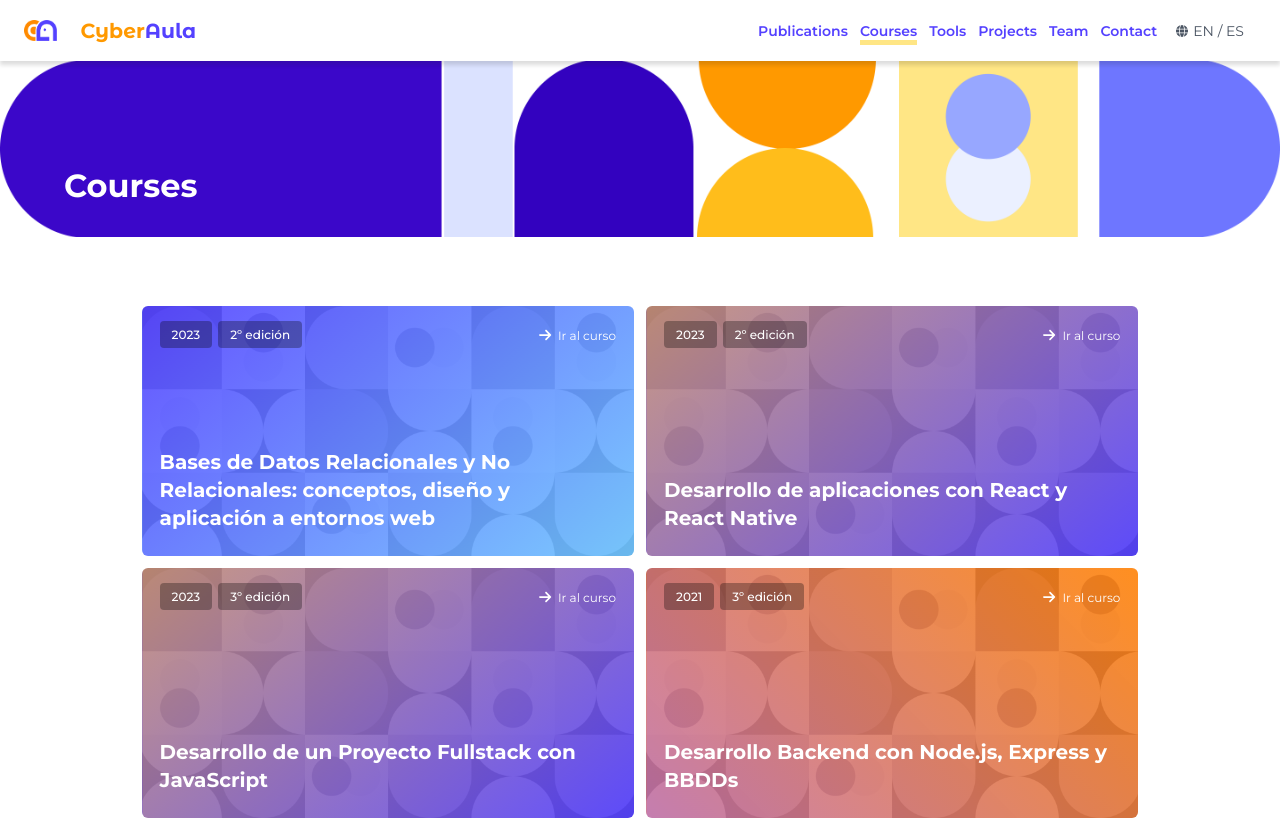
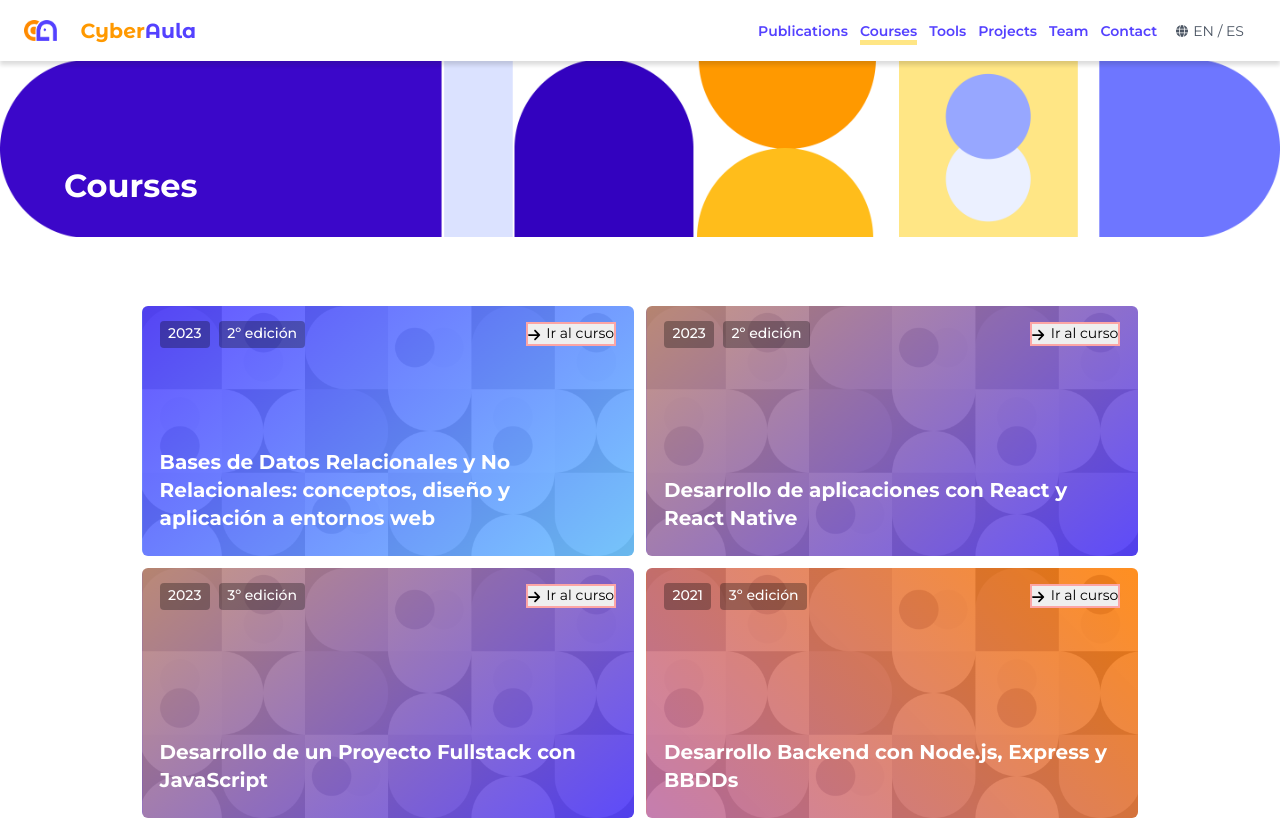
Before and after one commit to CyberAula/cyberaula.github.io, a Next.js app: page /courses in a window 1280 px wide. Shown: the top 820 px of the page. Built offline with nearby package versions, Linux system fonts and the light colour scheme.

Commit message:
Pequeños cambios en nomenclatura de tags courses

```diff
--- a/app/courses/page.js
+++ b/app/courses/page.js
@@ -24,8 +24,6 @@ export default function Courses() {
       </div>
       <main>
         <section className="lg:mx-36 md:mx-14 sm:mx-8 lg:my-12 md:my-8 sm:my-4 xl:mx-44 2xl:mx-60">
-
-
           <div className=" grid gap-4 md:grid-cols-2 sm:grid-cols-1">
             {courses.map(({ date, gradient, edition, title, description, route }) => {
               return (
@@ -36,20 +34,20 @@ export default function Courses() {
                   <div className="course_main transition">
                     <div className="course_content">
                       <div className="card_container_top">
-                        <div className="flex gap-2">
-                        <div className="year_tag">
-                          <div>{date}</div>
+                        <div className="flex gap-3">
+                        <div className="course_tag">
+                          <small>{date}</small>
                         </div>
-                        <div className="year_tag">
-                          <div> {edition}</div>
+                        <div className="course_tag">
+                          <small> {edition}</small>
                         </div>
                         </div>
-                        <div className="course_route">
+                        <button className="course_route">
                         <CreateLink route={route}>
                         <FontAwesomeIcon className="award_icon" icon={faArrowRight} />
-                          <div>Ir al curso</div>
+                          <small>Ir al curso</small>
                         </CreateLink>
-                        </div>
+                        </button>
                       </div>
                       <div className="course_text_block">
                         <div className="course_title">
--- a/app/research/page.js
+++ b/app/research/page.js
@@ -113,7 +113,7 @@ export default function Research() {
                             <h4>{title}</h4>
                           </div>
                           <div className="paper_subtitle">
-                            {author}. {journal}
+                           <p> {author}. {journal}</p>
                           </div>
                         </div>
                       </div>
--- a/app/sass/lib/_mixins.sass
+++ b/app/sass/lib/_mixins.sass
@@ -2,26 +2,26 @@
 //Correcciones: añadir media queries a mixins para ajustar tamaños
 // quizá no sea necesario si los paddings etc están en ems (con rems se quedan igual)
 
-//eliminar estilo por defecto de botón
-@mixin button
-    outline: none
-    border: none
-//tags
+//--------------------
+//TAGS
+//-------------------
+
 @mixin border-tag
     @media (min-width: 150px)
         color: black
         border: 1px solid black
         display: flex
         align-items: center
-        padding: 1px 8px
+        padding: 0.16em 0.33em
         font-weight: 600
         border-radius: 4px
     @media (min-width: 640px)
         border: 1px solid to-black
         // height: 24px
-        padding: 0.4em 0.66em
+        padding: 0.34em 0.66em
         border-radius:4px
         font-weight: 600
+        height: 1.8em
 
 //añadir mas media queries a mixins
 
@@ -42,7 +42,30 @@
         font-size: 1rem
         font-weight: 600
 
-//buttons
+@mixin tag-black-transparent
+    @media (min-width: 150px)
+        background-color: rgb(0, 0, 0,0.3)
+        display: flex
+        align-items: center
+        padding: 0.9rem 1rem
+        font-weight: 500
+        border-radius: 4px
+    @media (min-width: 770px)
+        margin: 0px
+        padding: 0.3rem 0.7rem
+        border-radius:4px
+
+
+//--------------------
+//BUTTONS
+//-------------------
+
+//eliminar estilo por defecto de botón
+@mixin button
+    outline: none
+    border: none
+    background: none
+
 @mixin button-load-more
     @include button
     border-radius: 24px
@@ -50,7 +73,6 @@
     color: $ca-blue-600
     background: $ca-blue-200
     cursor: pointer
-    font-size: 14px
     &:hover
         background: $ca-blue-300
         color: $ca-blue-700
@@ -60,7 +82,10 @@
     @include button
     border: 1px solid white
     border-radius: 24px
-    padding: 0.2rem 1rem 0.6rem 0.8rem
+    padding: 0.3rem 1rem 0.4rem 0.8rem
+    color: white
+    p
+        margin-bottom: 0
 @mixin big-border-button-blue
     border: 1px solid $ca-blue-700
     border-radius: 24px
@@ -81,7 +106,6 @@
     color: $ca-blue-900
     background: $ca-blue-200
     cursor: pointer
-    font-size: 14px
     &:hover
         background: $ca-blue-300
         color: #0e1131
--- a/app/sass/lib/_type.sass
+++ b/app/sass/lib/_type.sass
@@ -14,7 +14,7 @@
 
 $xs-text: 13px, 14px, 16px, 400, 140%, 1rem, 0.6rem //small
 $body-text: 14px, 16px, 19px, 400, 140%, 1rem, 0.6rem
-$button: 16px, 14px, 20px, semibold //buttons
+$button: 16px, 14px, 18px, semibold //buttons
 $sm-text: 14px, 16px, 19px, 600, 140%, 1rem, 0.6rem //h5
 $md-text: 18px, 20px, 24px, bold, 140%, 1rem //h4
 $lg-text: 22px, 24px, 28px, bold,140%, 1rem  //h3
@@ -113,23 +113,23 @@ h5
 
 
 
-// parrafos
-p
+// parrafos, etiquetas e inputs
+p, label, input, select
     @media screen and (min-width: 150px)
         font-family: "Montserrat", sans-serif
         font-size: nth($body-text,1)
         line-height: nth($body-text,5)
-        margin-bottom: nth($body-text,6)
+        //margin-bottom: nth($body-text,6)
     @media screen and (min-width: 640px)
         font-family: "Montserrat", sans-serif
         font-size: nth($body-text,2)
         line-height: nth($body-text,5)
-        margin-bottom: nth($body-text,6)
+        //margin-bottom: nth($body-text,6)
     @media screen and (min-width: 1400px)
         font-family: "Montserrat", sans-serif
         font-size: nth($body-text,3)
         line-height: nth($body-text,5)
-        margin-bottom: nth($body-text,6)
+        //margin-bottom: nth($body-text,6)
 
 // parrafos
 small
@@ -137,17 +137,17 @@ small
         font-family: "Montserrat", sans-serif
         font-size: nth($xs-text,1)
         line-height: nth($xs-text,5)
-        margin-bottom: nth($xs-text,6)
+        //margin-bottom: nth($xs-text,6)
     @media screen and (min-width: 640px)
         font-family: "Montserrat", sans-serif
         font-size: nth($xs-text,2)
         line-height: nth($xs-text,5)
-        margin-bottom: nth($xs-text,6)
+        //margin-bottom: nth($xs-text,6)
     @media screen and (min-width: 1400px)
         font-family: "Montserrat", sans-serif
         font-size: nth($xs-text,3)
         line-height: nth($xs-text,5)
-        margin-bottom: nth($xs-text,6)
+        //margin-bottom: nth($xs-text,6)
 
 
 // botones + botones con links
--- a/app/sass/partials/_courses.sass
+++ b/app/sass/partials/_courses.sass
@@ -29,15 +29,13 @@ $windowWidth: 100vw
         justify-content: space-between
         height: 24px
         font-size: 1rem
-        .year_tag
+        .course_tag
             display: flex
-            div
-                background-color: rgb(0, 0, 0,0.3)
-                display: flex
-                align-items: center
-                padding: 1px 8px
-                font-weight: 500
-                border-radius: 4px
+            small
+                margin-bottom: 0.1rem
+                @include tag-black-transparent
+
+
         .course_route
             @include border-button-white
             transition: 200ms ease-in-out
@@ -48,11 +46,8 @@ $windowWidth: 100vw
             a
                 display: flex
             svg
-                margin-top: 0.1rem
-            div
-                font-weight:400
-                font-size: 1rem
-                margin-left: 0.6rem
+                margin: 0.3rem 0.5rem 0 0
+
 
 
 @media (min-width: 770px)
@@ -67,18 +62,12 @@ $windowWidth: 100vw
             align-items: center
             div
                 font-size: 1rem
-            .year_tag
-                div
-                    margin: auto
-                    padding: 6px 12px
-                    border-radius:4px
+
             .course_route
                 margin-top:2px
                 display: flex
                 align-items: center
                 padding: auto
-                svg
-                    margin-top: 0.2rem
                 div
                     margin-top: 0.14rem
         .course_text_block
@@ -120,15 +109,6 @@ $windowWidth: 100vw
                         -webkit-box-orient: vertical
                         overflow: hidden
                         text-overflow: ellipsis
-    .year_tag
-        display: flex
-        p
-            background-color: rgb(0, 0, 0,0.4)
-            justify-contet: flex-end
-            border-radius:20px
-            padding: 4px 12px
-            font-size: 1.2em
-            font-weight: 500
 
 
 
--- a/app/sass/partials/_publications.sass
+++ b/app/sass/partials/_publications.sass
@@ -18,8 +18,6 @@
         //     background-color: red
 
         .research_results
-            //margin-left: 2rem
-            font-size: 1.1rem
             display: flex
             flex-wrap: wrap
             min-height: 48px
@@ -108,9 +106,6 @@
 
             .paper_title
                 @apply text-black
-                h4
-                    font-size: 1.2rem
-                    margin-bottom:0.6rem
 
             .paper_subtitle
                 //padding-bottom: $spacing_md
@@ -162,8 +157,6 @@
                     padding-right: 12px
                 input
                     width: 200px
-            .research_results
-                font-size: 1.3rem
     .papers
         display: flex
         flex-direction: column
--- a/components/ResearchFilter.js
+++ b/components/ResearchFilter.js
@@ -39,7 +39,7 @@ export default function Filters (props) {
 					{years.map(y=><option key={y} value={y}>{y}</option>)}
 				</select>
 			</div>
-			{props.results === undefined ? null:<div className='research_results'><div>{t('publications.filter.text')}<b> {props.results} </b> </div></div>}
+			{props.results === undefined ? null:<div className='research_results'><div> <p> {t('publications.filter.text')}<b> {props.results} </b> </p></div></div>}
 		</div>)
 
 }
--- a/constants/langs/es.js
+++ b/constants/langs/es.js
@@ -51,7 +51,7 @@ export const es = {
             "text":"Resultados"
         },
         "button": "Leer publicación",
-        "button2": "ver más",
+        "button2": "Ver más",
     },
     "courses": {
         "title": "Cursos"
```
Also changed, not shown: constants/publications.js, 1 other file (tests, documents, lock files or other folders).
